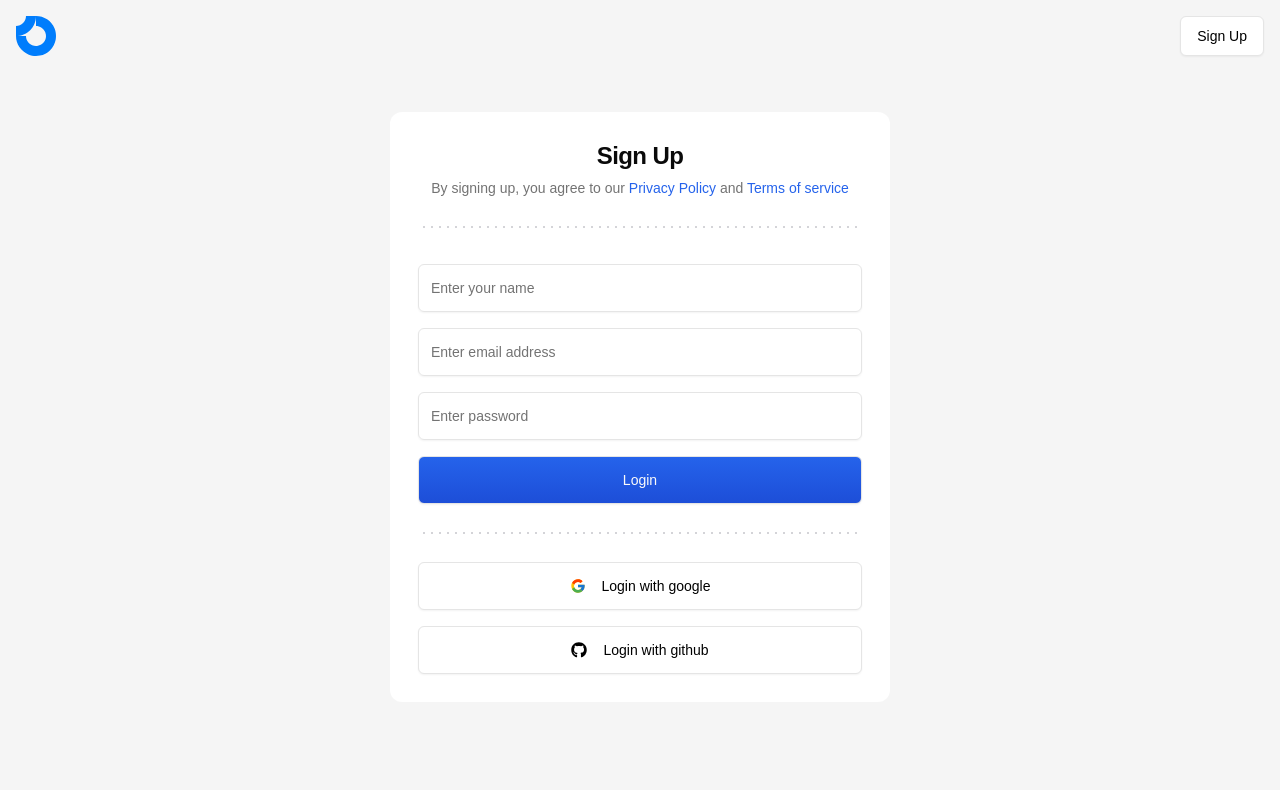
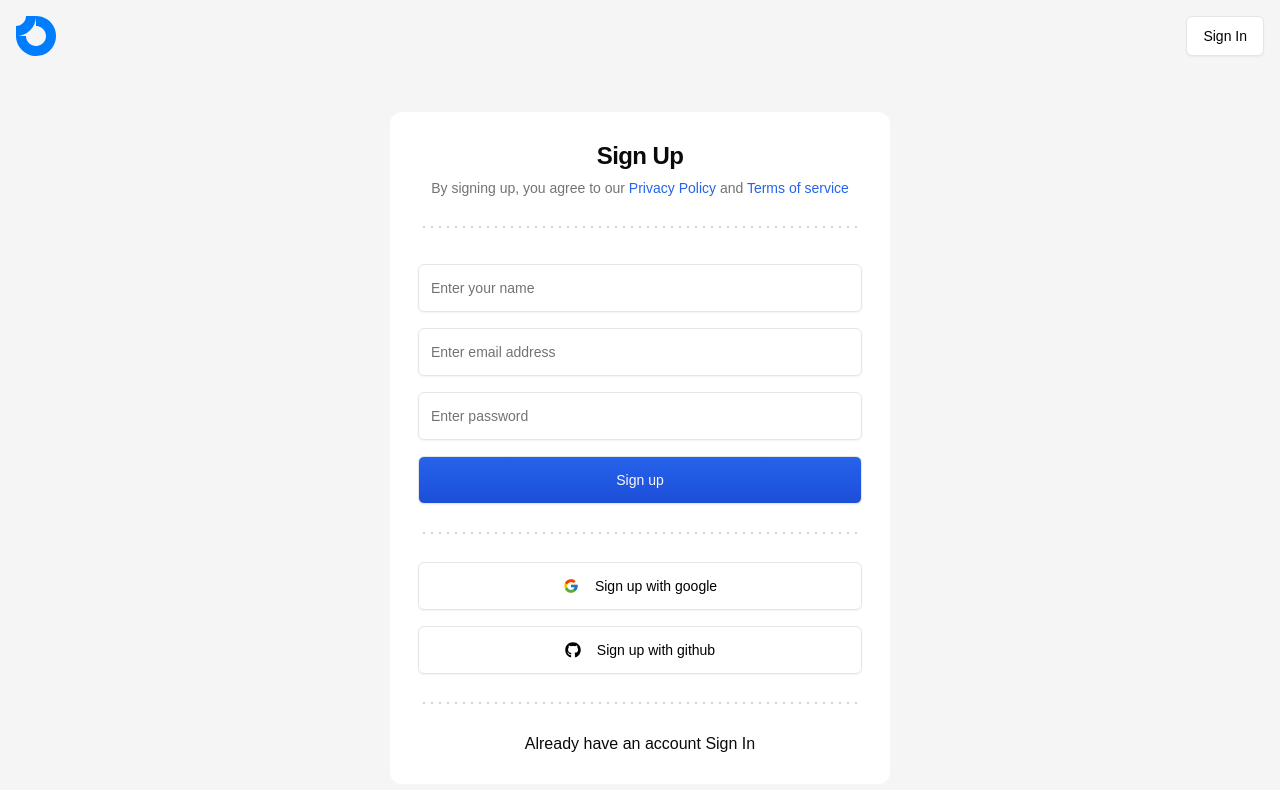
Before and after one commit to Bhupesh1x/task-flow, a Next.js app: page /sign-up in a window 1280 px wide. Shown: the top 790 px of the page. Built offline with nearby package versions, Linux system fonts and the light colour scheme.

Commit message:
Finished sign-in and sign-up cards

```diff
--- a/package.json
+++ b/package.json
@@ -9,6 +9,8 @@
     "lint": "next lint"
   },
   "dependencies": {
+    "@hookform/resolvers": "^3.10.0",
+    "@radix-ui/react-label": "^2.1.1",
     "@radix-ui/react-select": "^2.1.4",
     "@radix-ui/react-slot": "^1.1.1",
     "class-variance-authority": "^0.7.1",
@@ -17,9 +19,11 @@
     "next": "14.2.14",
     "react": "^18",
     "react-dom": "^18",
+    "react-hook-form": "^7.54.2",
     "react-icons": "^5.4.0",
     "tailwind-merge": "^2.6.0",
-    "tailwindcss-animate": "^1.0.7"
+    "tailwindcss-animate": "^1.0.7",
+    "zod": "^3.24.1"
   },
   "devDependencies": {
     "@types/node": "^20",
--- a/src/app/(auth)/layout.tsx
+++ b/src/app/(auth)/layout.tsx
@@ -1,6 +1,4 @@
-import Image from "next/image";
-
-import { Button } from "@/components/ui/button";
+import { Navbar } from "@/features/auth/components/Navbar";
 
 type Props = {
   children: React.ReactNode;
@@ -10,11 +8,7 @@
   return (
     <main className="bg-neutral-100 min-h-screen">
       <div className="max-w-screen-2xl mx-auto p-4">
-        <nav className="flex items-center justify-between">
-          <Image src="/logo.svg" height={40} width={40} alt="logo" />
-
-          <Button variant="secondary">Sign Up</Button>
-        </nav>
+        <Navbar />
 
         <div className="flex flex-col items-center justify-center pt-4 md:pt-14">
           {children}
--- a/src/components/DottedSeprator.tsx
+++ b/src/components/DottedSeprator.tsx
@@ -7,7 +7,7 @@
   direction?: "horizontal" | "vertical";
 };
 
-export default function DottedSeprator({
+export function DottedSeprator({
   className = "",
   color = "#d4d4d8",
   height = "2px",
--- /dev/null
+++ b/src/components/ui/form.tsx
@@ -0,0 +1,178 @@
+"use client"
+
+import * as React from "react"
+import * as LabelPrimitive from "@radix-ui/react-label"
+import { Slot } from "@radix-ui/react-slot"
+import {
+  Controller,
+  ControllerProps,
+  FieldPath,
+  FieldValues,
+  FormProvider,
+  useFormContext,
+} from "react-hook-form"
+
+import { cn } from "@/lib/utils"
+import { Label } from "@/components/ui/label"
+
+const Form = FormProvider
+
+type FormFieldContextValue<
+  TFieldValues extends FieldValues = FieldValues,
+  TName extends FieldPath<TFieldValues> = FieldPath<TFieldValues>
+> = {
+  name: TName
+}
+
+const FormFieldContext = React.createContext<FormFieldContextValue>(
+  {} as FormFieldContextValue
+)
+
+const FormField = <
+  TFieldValues extends FieldValues = FieldValues,
+  TName extends FieldPath<TFieldValues> = FieldPath<TFieldValues>
+>({
+  ...props
+}: ControllerProps<TFieldValues, TName>) => {
+  return (
+    <FormFieldContext.Provider value={{ name: props.name }}>
+      <Controller {...props} />
+    </FormFieldContext.Provider>
+  )
+}
+
+const useFormField = () => {
+  const fieldContext = React.useContext(FormFieldContext)
+  const itemContext = React.useContext(FormItemContext)
+  const { getFieldState, formState } = useFormContext()
+
+  const fieldState = getFieldState(fieldContext.name, formState)
+
+  if (!fieldContext) {
+    throw new Error("useFormField should be used within <FormField>")
+  }
+
+  const { id } = itemContext
+
+  return {
+    id,
+    name: fieldContext.name,
+    formItemId: `${id}-form-item`,
+    formDescriptionId: `${id}-form-item-description`,
+    formMessageId: `${id}-form-item-message`,
+    ...fieldState,
+  }
+}
+
+type FormItemContextValue = {
+  id: string
+}
+
+const FormItemContext = React.createContext<FormItemContextValue>(
+  {} as FormItemContextValue
+)
+
+const FormItem = React.forwardRef<
+  HTMLDivElement,
+  React.HTMLAttributes<HTMLDivElement>
+>(({ className, ...props }, ref) => {
+  const id = React.useId()
+
+  return (
+    <FormItemContext.Provider value={{ id }}>
+      <div ref={ref} className={cn("space-y-2", className)} {...props} />
+    </FormItemContext.Provider>
+  )
+})
+FormItem.displayName = "FormItem"
+
+const FormLabel = React.forwardRef<
+  React.ElementRef<typeof LabelPrimitive.Root>,
+  React.ComponentPropsWithoutRef<typeof LabelPrimitive.Root>
+>(({ className, ...props }, ref) => {
+  const { error, formItemId } = useFormField()
+
+  return (
+    <Label
+      ref={ref}
+      className={cn(error && "text-destructive", className)}
+      htmlFor={formItemId}
+      {...props}
+    />
+  )
+})
+FormLabel.displayName = "FormLabel"
+
+const FormControl = React.forwardRef<
+  React.ElementRef<typeof Slot>,
+  React.ComponentPropsWithoutRef<typeof Slot>
+>(({ ...props }, ref) => {
+  const { error, formItemId, formDescriptionId, formMessageId } = useFormField()
+
+  return (
+    <Slot
+      ref={ref}
+      id={formItemId}
+      aria-describedby={
+        !error
+          ? `${formDescriptionId}`
+          : `${formDescriptionId} ${formMessageId}`
+      }
+      aria-invalid={!!error}
+      {...props}
+    />
+  )
+})
+FormControl.displayName = "FormControl"
+
+const FormDescription = React.forwardRef<
+  HTMLParagraphElement,
+  React.HTMLAttributes<HTMLParagraphElement>
+>(({ className, ...props }, ref) => {
+  const { formDescriptionId } = useFormField()
+
+  return (
+    <p
+      ref={ref}
+      id={formDescriptionId}
+      className={cn("text-[0.8rem] text-muted-foreground", className)}
+      {...props}
+    />
+  )
+})
+FormDescription.displayName = "FormDescription"
+
+const FormMessage = React.forwardRef<
+  HTMLParagraphElement,
+  React.HTMLAttributes<HTMLParagraphElement>
+>(({ className, children, ...props }, ref) => {
+  const { error, formMessageId } = useFormField()
+  const body = error ? String(error?.message) : children
+
+  if (!body) {
+    return null
+  }
+
+  return (
+    <p
+      ref={ref}
+      id={formMessageId}
+      className={cn("text-[0.8rem] font-medium text-destructive", className)}
+      {...props}
+    >
+      {body}
+    </p>
+  )
+})
+FormMessage.displayName = "FormMessage"
+
+export {
+  useFormField,
+  Form,
+  FormItem,
+  FormLabel,
+  FormControl,
+  FormDescription,
+  FormMessage,
+  FormField,
+}
--- /dev/null
+++ b/src/components/ui/label.tsx
@@ -0,0 +1,26 @@
+"use client"
+
+import * as React from "react"
+import * as LabelPrimitive from "@radix-ui/react-label"
+import { cva, type VariantProps } from "class-variance-authority"
+
+import { cn } from "@/lib/utils"
+
+const labelVariants = cva(
+  "text-sm font-medium leading-none peer-disabled:cursor-not-allowed peer-disabled:opacity-70"
+)
+
+const Label = React.forwardRef<
+  React.ElementRef<typeof LabelPrimitive.Root>,
+  React.ComponentPropsWithoutRef<typeof LabelPrimitive.Root> &
+    VariantProps<typeof labelVariants>
+>(({ className, ...props }, ref) => (
+  <LabelPrimitive.Root
+    ref={ref}
+    className={cn(labelVariants(), className)}
+    {...props}
+  />
+))
+Label.displayName = LabelPrimitive.Root.displayName
+
+export { Label }
--- /dev/null
+++ b/src/features/auth/components/Navbar.tsx
@@ -0,0 +1,25 @@
+"use client";
+
+import Link from "next/link";
+import Image from "next/image";
+import { usePathname } from "next/navigation";
+
+import { Button } from "@/components/ui/button";
+
+export function Navbar() {
+  const pathname = usePathname();
+
+  const isSignIn = pathname === "/sign-in";
+
+  return (
+    <nav className="flex items-center justify-between">
+      <Image src="/logo.svg" height={40} width={40} alt="logo" />
+
+      <Button asChild variant="secondary">
+        <Link href={isSignIn ? "/sign-up" : "/sign-in"}>
+          {isSignIn ? "Sign Up" : "Sign In"}
+        </Link>
+      </Button>
+    </nav>
+  );
+}
--- a/src/features/auth/components/SignInCard.tsx
+++ b/src/features/auth/components/SignInCard.tsx
@@ -1,12 +1,44 @@
+import z from "zod";
+import Link from "next/link";
+import { useForm } from "react-hook-form";
 import { FcGoogle } from "react-icons/fc";
 import { FaGithub } from "react-icons/fa";
+import { zodResolver } from "@hookform/resolvers/zod";
 
+import {
+  Form,
+  FormControl,
+  FormField,
+  FormItem,
+  FormMessage,
+} from "@/components/ui/form";
 import { Input } from "@/components/ui/input";
-import DottedSeprator from "@/components/DottedSeprator";
+import { Button } from "@/components/ui/button";
+import { DottedSeprator } from "@/components/DottedSeprator";
 import { Card, CardContent, CardHeader, CardTitle } from "@/components/ui/card";
-import { Button } from "@/components/ui/button";
+
+const formSchema = z.object({
+  email: z.string().email(),
+  password: z
+    .string()
+    .trim()
+    .min(1, "Required")
+    .max(256, "Maximum 256 characters are allowed"),
+});
 
 export default function SignInCard() {
+  const form = useForm<z.infer<typeof formSchema>>({
+    defaultValues: {
+      email: "",
+      password: "",
+    },
+    resolver: zodResolver(formSchema),
+  });
+
+  function onSubmit(values: z.infer<typeof formSchema>) {
+    console.log({ values });
+  }
+
   return (
     <Card className="h-full w-full md:w-[500px] mx-auto border-none shadow-none">
       <CardHeader className="flex items-center justify-center text-center p-7">
@@ -18,29 +50,47 @@
       </div>
 
       <CardContent className="p-7">
-        <div className="space-y-4">
+        <Form {...form}>
+          <form onSubmit={form.handleSubmit(onSubmit)} className="space-y-4">
+            <FormField
+              name="email"
+              control={form.control}
+              render={({ field }) => (
+                <FormItem>
+                  <FormControl>
                     <Input
-            required
+                      {...field}
                       type="email"
-            value={""}
-            onChange={() => {}}
                       placeholder="Enter email address"
-            disabled={false}
                     />
+                  </FormControl>
+                  <FormMessage />
+                </FormItem>
+              )}
+            />
+
+            <FormField
+              name="password"
+              control={form.control}
+              render={({ field }) => (
+                <FormItem>
+                  <FormControl>
                     <Input
-            required
+                      {...field}
                       type="password"
-            value={""}
-            onChange={() => {}}
                       placeholder="Enter password"
-            disabled={false}
-            min={8}
-            max={256}
                     />
+                  </FormControl>
+                  <FormMessage />
+                </FormItem>
+              )}
+            />
+
             <Button disabled={false} className="w-full" size="lg">
               Login
             </Button>
-        </div>
+          </form>
+        </Form>
       </CardContent>
 
       <div className="px-7">
@@ -67,6 +117,19 @@
           Login with github
         </Button>
       </CardContent>
+
+      <div className="px-7">
+        <DottedSeprator />
+      </div>
+
+      <CardContent className="p-7 flex items-center justify-center">
+        <p>
+          Don&apos;t have an account{" "}
+          <Link href="/sign-up">
+            <span className="text-lue-600">Sign Up</span>
+          </Link>
+        </p>
+      </CardContent>
     </Card>
   );
 }
--- a/src/features/auth/components/SignUpCard.tsx
+++ b/src/features/auth/components/SignUpCard.tsx
@@ -1,20 +1,54 @@
 "use client";
 
+import { z } from "zod";
+import Link from "next/link";
+import { useForm } from "react-hook-form";
 import { FcGoogle } from "react-icons/fc";
 import { FaGithub } from "react-icons/fa";
+import { zodResolver } from "@hookform/resolvers/zod";
 
-import { Input } from "@/components/ui/input";
-import DottedSeprator from "@/components/DottedSeprator";
+import {
+  Form,
+  FormControl,
+  FormField,
+  FormItem,
+  FormMessage,
+} from "@/components/ui/form";
 import {
   Card,
+  CardTitle,
+  CardHeader,
   CardContent,
   CardDescription,
-  CardHeader,
-  CardTitle,
 } from "@/components/ui/card";
+import { Input } from "@/components/ui/input";
 import { Button } from "@/components/ui/button";
+import { DottedSeprator } from "@/components/DottedSeprator";
+
+const formSchema = z.object({
+  name: z.string().trim().min(1, "Required"),
+  email: z.string().email(),
+  password: z
+    .string()
+    .trim()
+    .min(8, "Minimum 8 characters are required")
+    .max(256, "Maximum 256 characters are allowed"),
+});
 
 export default function SignUpCard() {
+  const form = useForm<z.infer<typeof formSchema>>({
+    defaultValues: {
+      name: "",
+      email: "",
+      password: "",
+    },
+    resolver: zodResolver(formSchema),
+  });
+
+  function onSubmit(values: z.infer<typeof formSchema>) {
+    console.log({ values });
+  }
+
   return (
     <Card className="h-full w-full md:w-[500px] mx-auto border-none shadow-none">
       <CardHeader className="flex items-center justify-center text-center p-7">
@@ -31,37 +65,64 @@
       </div>
 
       <CardContent className="p-7">
-        <div className="space-y-4">
+        <Form {...form}>
+          <form onSubmit={form.handleSubmit(onSubmit)} className="space-y-4">
+            <FormField
+              name="name"
+              control={form.control}
+              render={({ field }) => (
+                <FormItem>
+                  <FormControl>
                     <Input
-            required
+                      {...field}
                       type="text"
-            value={""}
-            onChange={() => {}}
                       placeholder="Enter your name"
-            disabled={false}
                     />
+                  </FormControl>
+                  <FormMessage />
+                </FormItem>
+              )}
+            />
+
+            <FormField
+              name="email"
+              control={form.control}
+              render={({ field }) => (
+                <FormItem>
+                  <FormControl>
                     <Input
-            required
+                      {...field}
                       type="email"
-            value={""}
-            onChange={() => {}}
                       placeholder="Enter email address"
-            disabled={false}
                     />
+                  </FormControl>
+                  <FormMessage />
+                </FormItem>
+              )}
+            />
+
+            <FormField
+              name="password"
+              control={form.control}
+              render={({ field }) => (
+                <FormItem>
+                  <FormControl>
                     <Input
-            required
+                      {...field}
                       type="password"
-            value={""}
-            onChange={() => {}}
                       placeholder="Enter password"
-            disabled={false}
-            min={8}
-            max={256}
                     />
+                  </FormControl>
+                  <FormMessage />
+                </FormItem>
+              )}
+            />
+
             <Button disabled={false} className="w-full" size="lg">
-            Login
+              Sign up
             </Button>
-        </div>
+          </form>
+        </Form>
       </CardContent>
 
       <div className="px-7">
@@ -76,7 +137,7 @@
           className="w-full"
         >
           <FcGoogle className="mr-2 size-5" />
-          Login with google
+          Sign up with google
         </Button>
         <Button
           disabled={false}
@@ -85,8 +146,21 @@
           className="w-full"
         >
           <FaGithub className="mr-2 size-5" />
-          Login with github
+          Sign up with github
         </Button>
+      </CardContent>
+
+      <div className="px-7">
+        <DottedSeprator />
+      </div>
+
+      <CardContent className="p-7 flex items-center justify-center">
+        <p>
+          Already have an account{" "}
+          <Link href="/sign-in">
+            <span className="text-lue-600">Sign In</span>
+          </Link>
+        </p>
       </CardContent>
     </Card>
   );
```
Also changed, not shown: 1 other file (tests, documents, lock files or other folders). Lines whose indentation alone changed are shown as unchanged.
